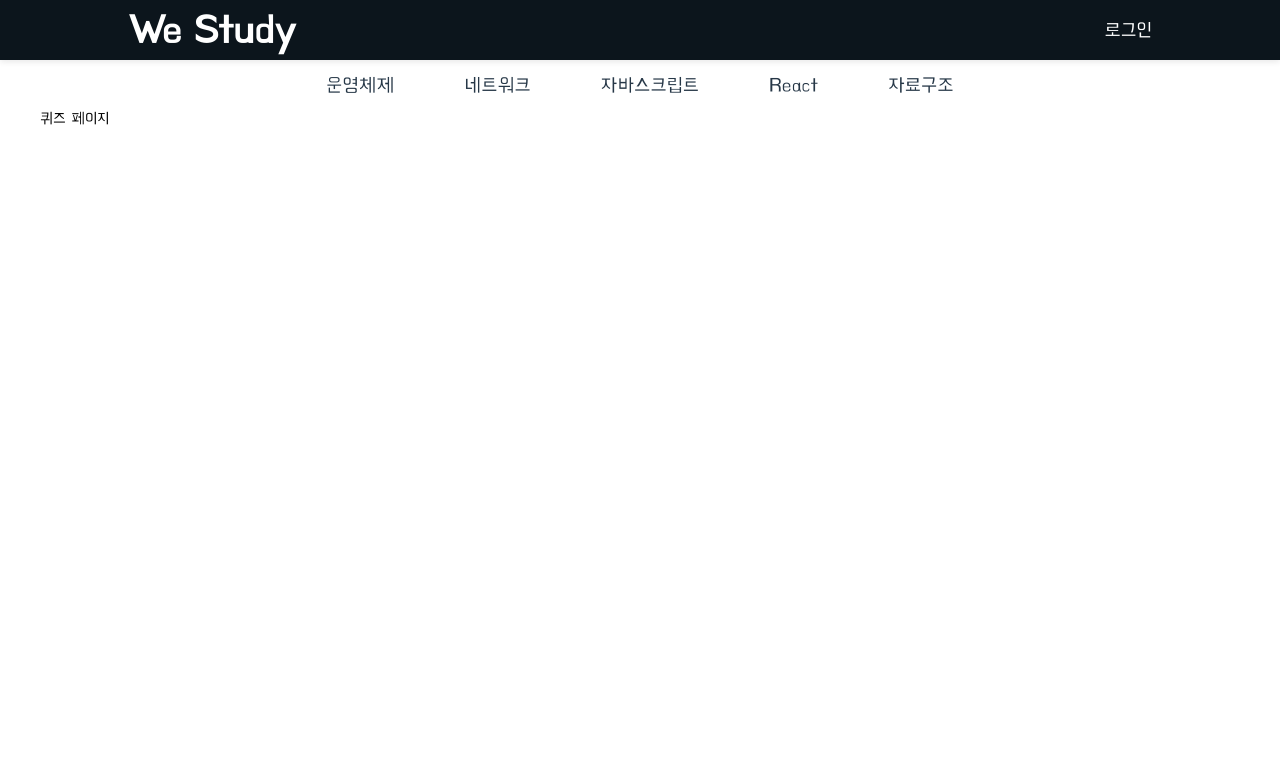
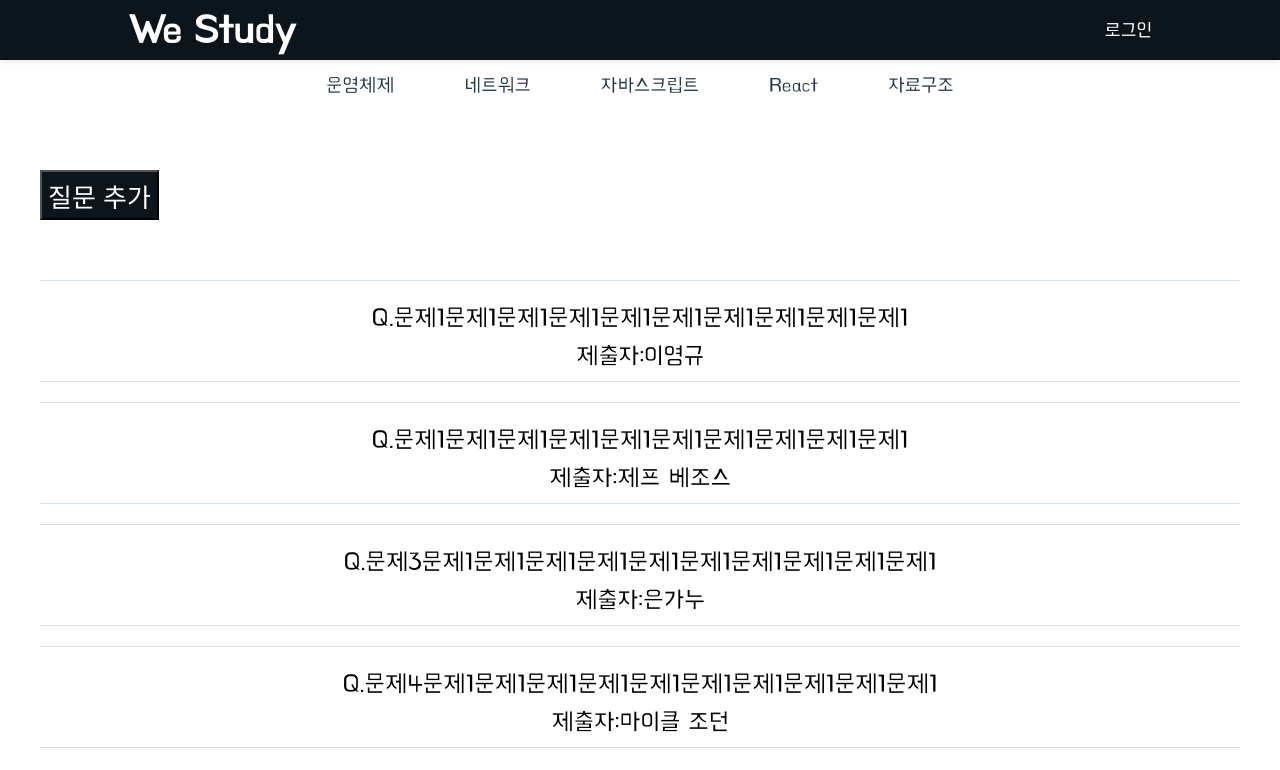
Before and after one commit to lygggg/we-study, a React (Vite) app: page / in a window 1280 px wide. Shown: the top 770 px of the page. Built offline with nearby package versions, Linux system fonts and the light colour scheme.

Commit message:
Add: 질문 페이지 생성

```diff
--- a/src/pages/QuestionPage.tsx
+++ b/src/pages/QuestionPage.tsx
@@ -1,5 +1,18 @@
-function QuestionPage() {
-  return <div>퀴즈 페이지</div>;
-}
+import styled from "styled-components";
+import QuestionList from "../components/QuestionList";
+
+const QuestionPage = () => {
+  return (
+    <>
+      <Container>
+        <QuestionList />
+      </Container>
+    </>
+  );
+};
+
+const Container = styled.div`
+  margin-top: 60px;
+`;
 
 export default QuestionPage;
```
